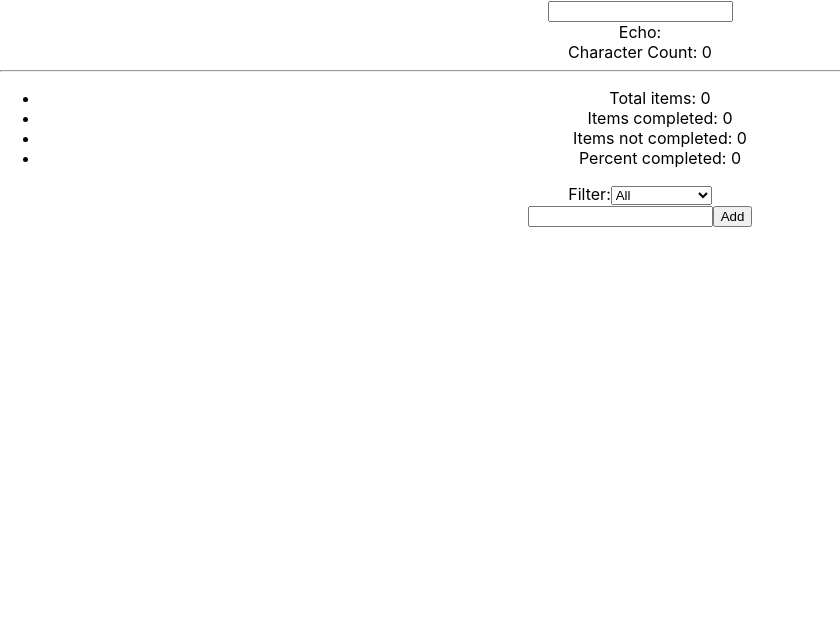
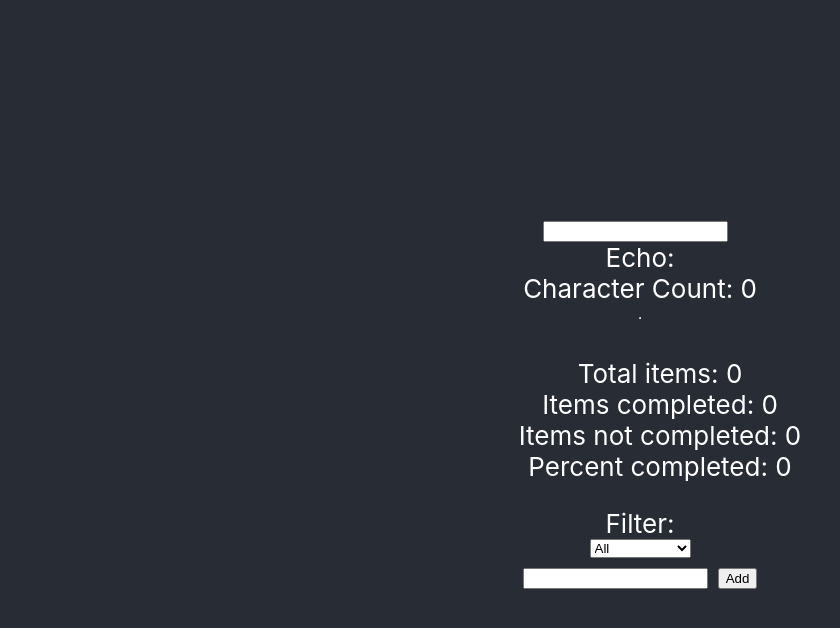
Before and after one commit to kkeeth/my-recoil-demo, a React (Create React App) app: page / in a window 1280 px wide. Shown: the top 628 px of the page, without its empty margins (0-840 px from the left). Built offline with nearby package versions, Linux system fonts and the light colour scheme.

Commit message:
style: minor modifying

```diff
--- a/src/App.css
+++ b/src/App.css
@@ -1,4 +1,12 @@
 .App {
+  background-color: #282c34;
+  min-height: 100vh;
+  display: flex;
+  flex-direction: column;
+  align-items: center;
+  justify-content: center;
+  font-size: calc(10px + 2vmin);
+  color: white;
   text-align: center;
 }
 
--- /dev/null
+++ b/src/todo/Todo.css
@@ -0,0 +1,7 @@
+li {
+  list-style: none;
+}
+
+input[type='text'] {
+  margin-right: 10px;
+}
--- a/src/todo/TodoList.js
+++ b/src/todo/TodoList.js
@@ -4,6 +4,7 @@ import TodoItemCreator from './TodoItemCreator'
 import TodoListStats from './TodoListStats'
 import TodoListFilters from './TodoListFilters'
 import TodoItem from './TodoItem'
+import './Todo.css'
 
 const TodoList = () => {
   const todoList = useRecoilValue(todoListState)
```
